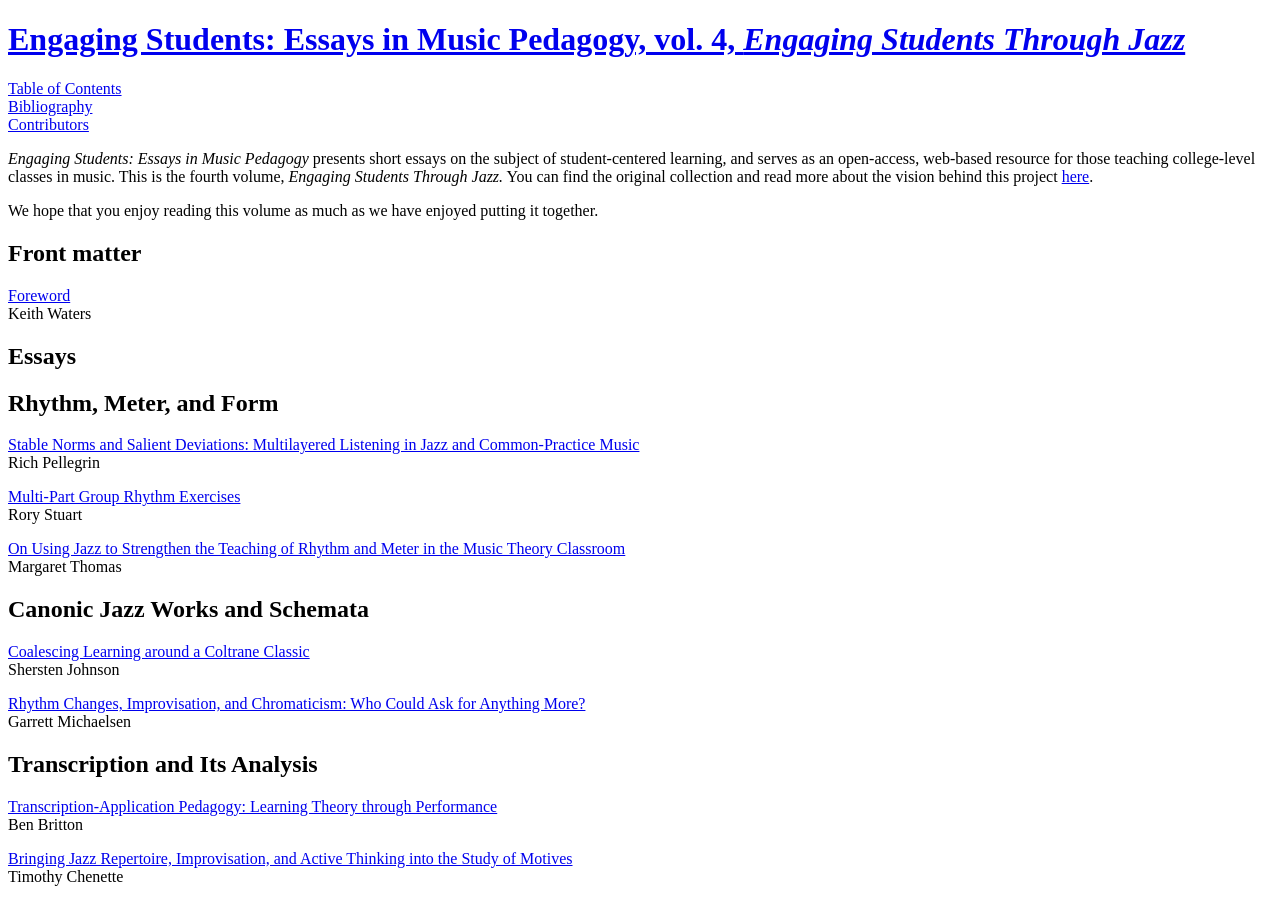
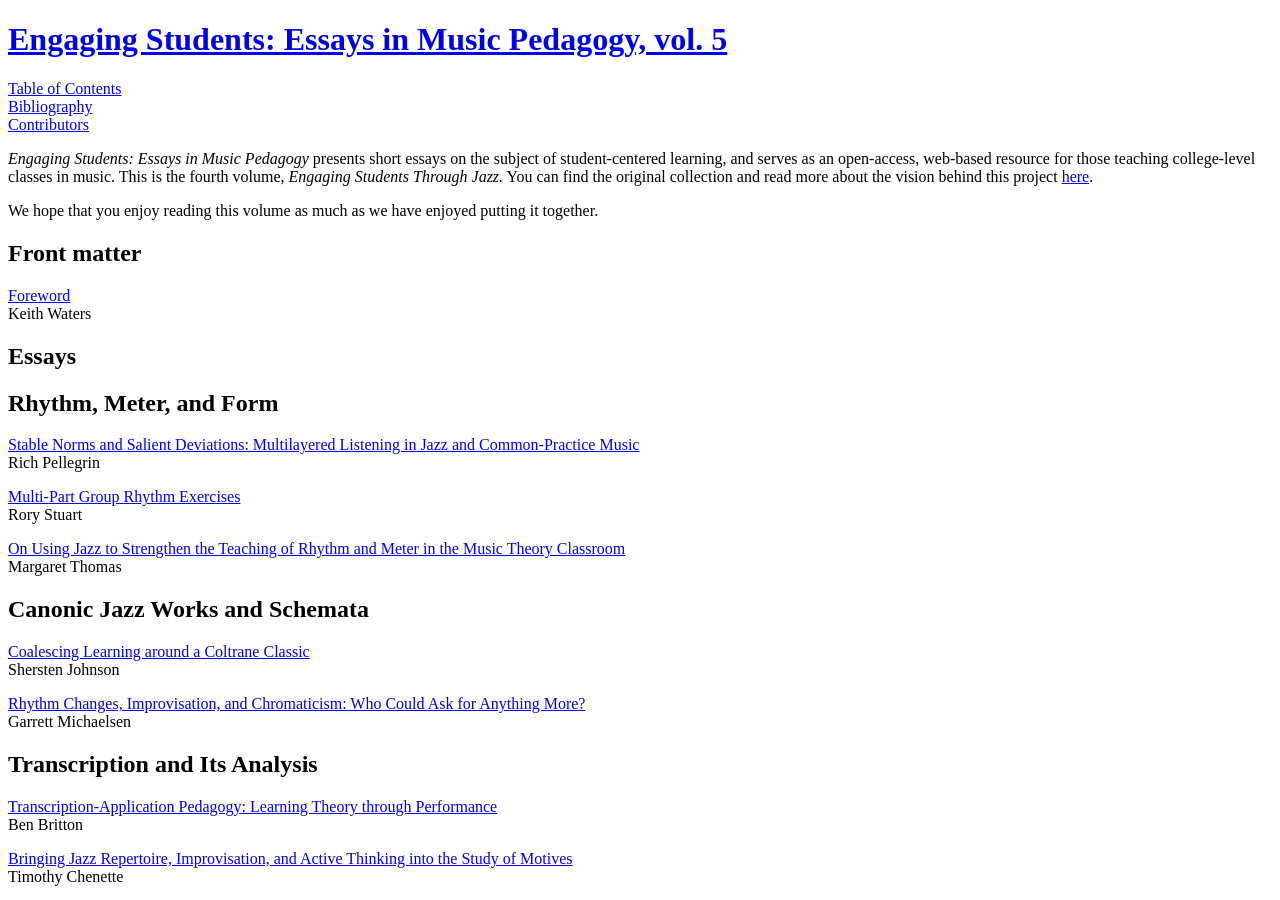
Before and after one commit to flipcamp/engagingstudents5, a Jekyll site: the page built from stylesheets/index.md, in a window 1280 px wide and 900 px high. Built offline with Jekyll 4.4.1, drawn with Linux system fonts in a browser that asks for light colours.

Commit message:
Update default.html
update to say "vol. 5"

```diff
--- a/stylesheets/_layouts/default.html
+++ b/stylesheets/_layouts/default.html
@@ -3,7 +3,7 @@
   <head>
     <meta charset="utf-8">
     <meta http-equiv="X-UA-Compatible" content="chrome=1">
-    <title>{% if page.title %}{{ page.title }} &#8211; {% endif %}Engaging Students, Vol. 4</title>
+    <title>{% if page.title %}{{ page.title }} &#8211; {% endif %}Engaging Students, Vol. 5</title>
 
     <link rel="stylesheet" href="{{ site.baseurl }}/stylesheets/styles.css">
     <link rel="stylesheet" href="{{ site.baseurl }}/stylesheets/pygment_trac.css">
@@ -27,7 +27,7 @@
   <body>
     <div class="wrapper">
       <header>
-        <h1><a href="{{ site.baseurl }}/index.html">Engaging Students: Essays in Music Pedagogy, vol. 4, <em>Engaging Students Through Jazz</em></a></h1>
+        <h1><a href="{{ site.baseurl }}/index.html">Engaging Students: Essays in Music Pedagogy, vol. 5</a></h1>
         <p></p>
 
         <p class="view"><a href="{{ site.baseurl }}/">Table of Contents</a><br/>
```
